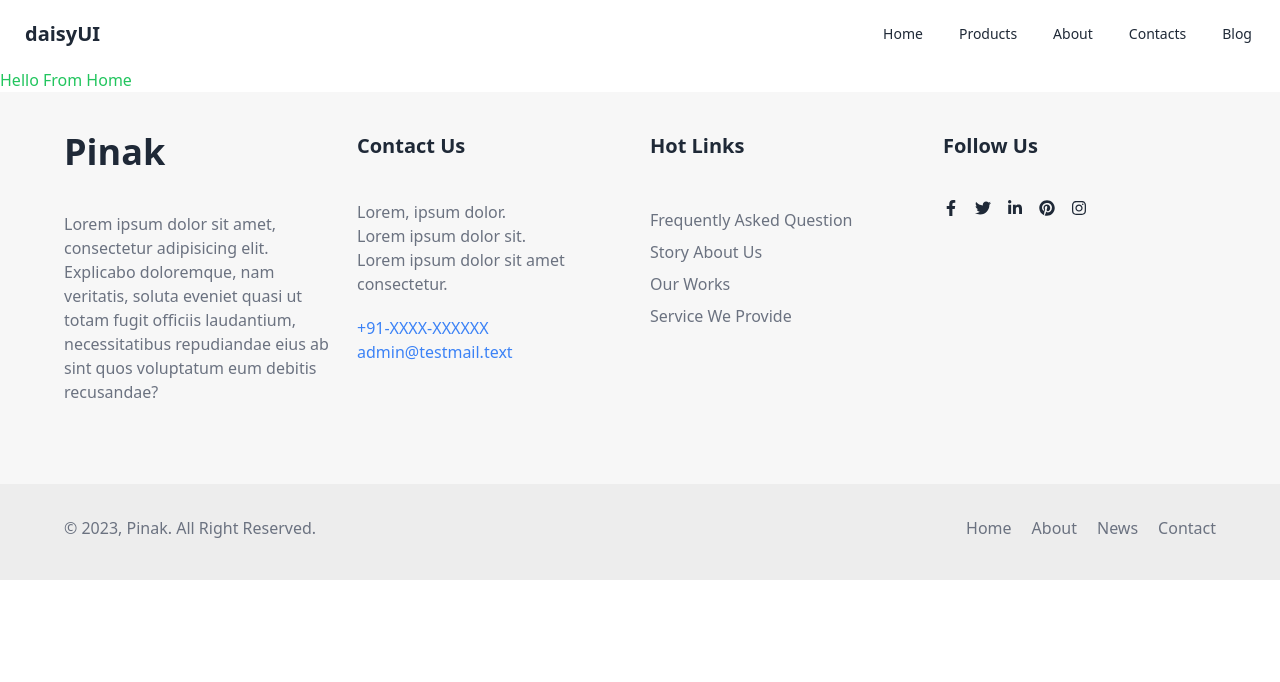
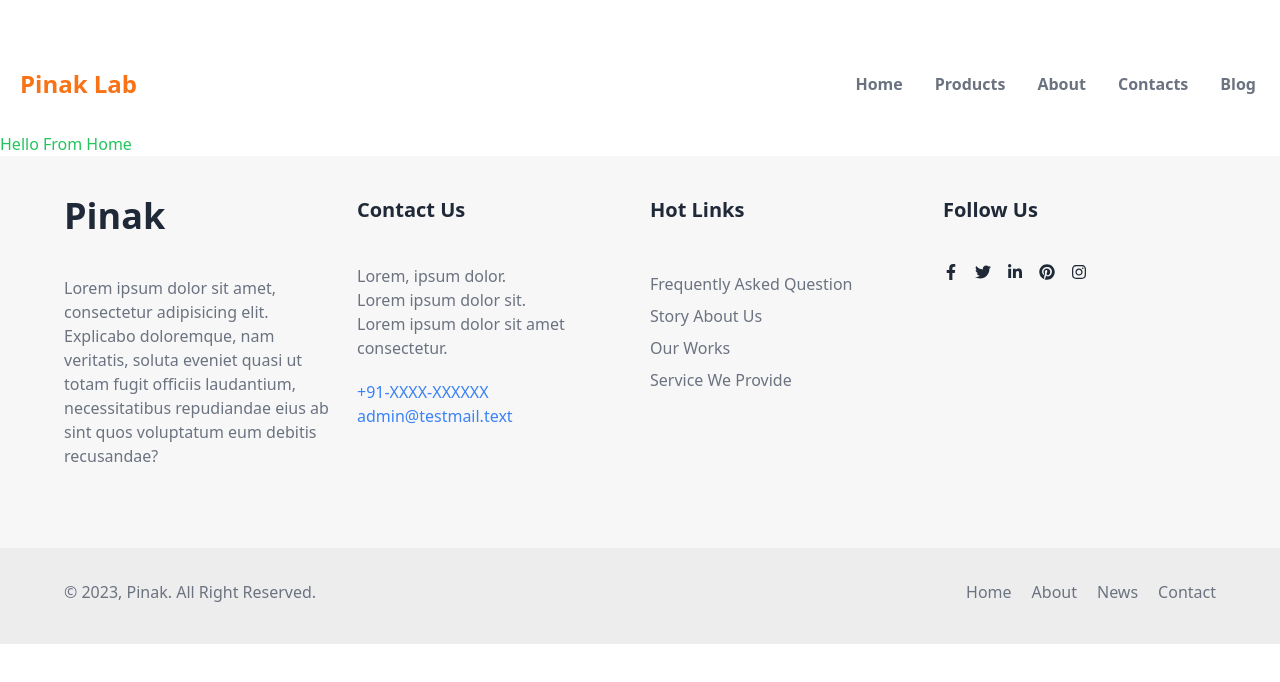
Before and after one commit to shaikat17/pinak, a React (Vite) app: page / in a window 1280 px wide. Shown: the top 682 px of the page. Built offline with nearby package versions, Linux system fonts and the light colour scheme.

Commit message:
updated navbar

```diff
--- a/src/components/Shared/Navbar.jsx
+++ b/src/components/Shared/Navbar.jsx
@@ -3,30 +3,30 @@ import { FiMenu } from "react-icons/fi";
 
 const Navbar = () => {
     const menu = <>
-            <li><Link to='/'>Home</Link></li>
-            <li><Link to=''>Products</Link></li>
-            <li><Link to=''>About</Link></li>
-            <li><Link to=''>Contacts</Link></li>
-            <li><Link to=''>Blog</Link></li>
+            <li className="text-gray-500 hover:text-black transition duration-300"><Link to='/'>Home</Link></li>
+            <li className="text-gray-500 hover:text-black transition duration-300"><Link to=''>Products</Link></li>
+            <li className="text-gray-500 hover:text-black transition duration-300"><Link to=''>About</Link></li>
+            <li className="text-gray-500 hover:text-black transition duration-300"><Link to=''>Contacts</Link></li>
+            <li className="text-gray-500 hover:text-black transition duration-300"><Link to=''>Blog</Link></li>
     </>
     return (
         <div>
-            <div className="navbar bg-base-100">
+            <div className="navbar bg-white pt-[68px] pb-[32px] px-5">
   <div className="navbar-start">
-    <a className="btn btn-ghost normal-case text-xl">daisyUI</a>
+    <a className="text-2xl text-orange-500 font-bold">Pinak Lab</a>
   </div>
   <div className="navbar-end bg-base-100">
   <div className="dropdown dropdown-end">
       <label tabIndex={0} className="btn btn-ghost lg:hidden">
         <FiMenu className='text-2xl'/>
       </label>
-      <ul tabIndex={0} className="menu menu-sm dropdown-content mt-3 p-2 gap-1 shadow bg-base-100 rounded-box w-52">
+      <ul tabIndex={0} className="menu menu-lg dropdown-content mt-3 p-2 gap-1 shadow bg-base-100 rounded-box w-52">
         {menu}
       </ul>
     </div>
   </div>
   <div className="navbar-end hidden lg:flex">
-    <ul className="menu menu-horizontal px-1 gap-1">
+    <ul className="flex font-bold px-1 gap-8">
       {menu}
     </ul>
   </div>
```
